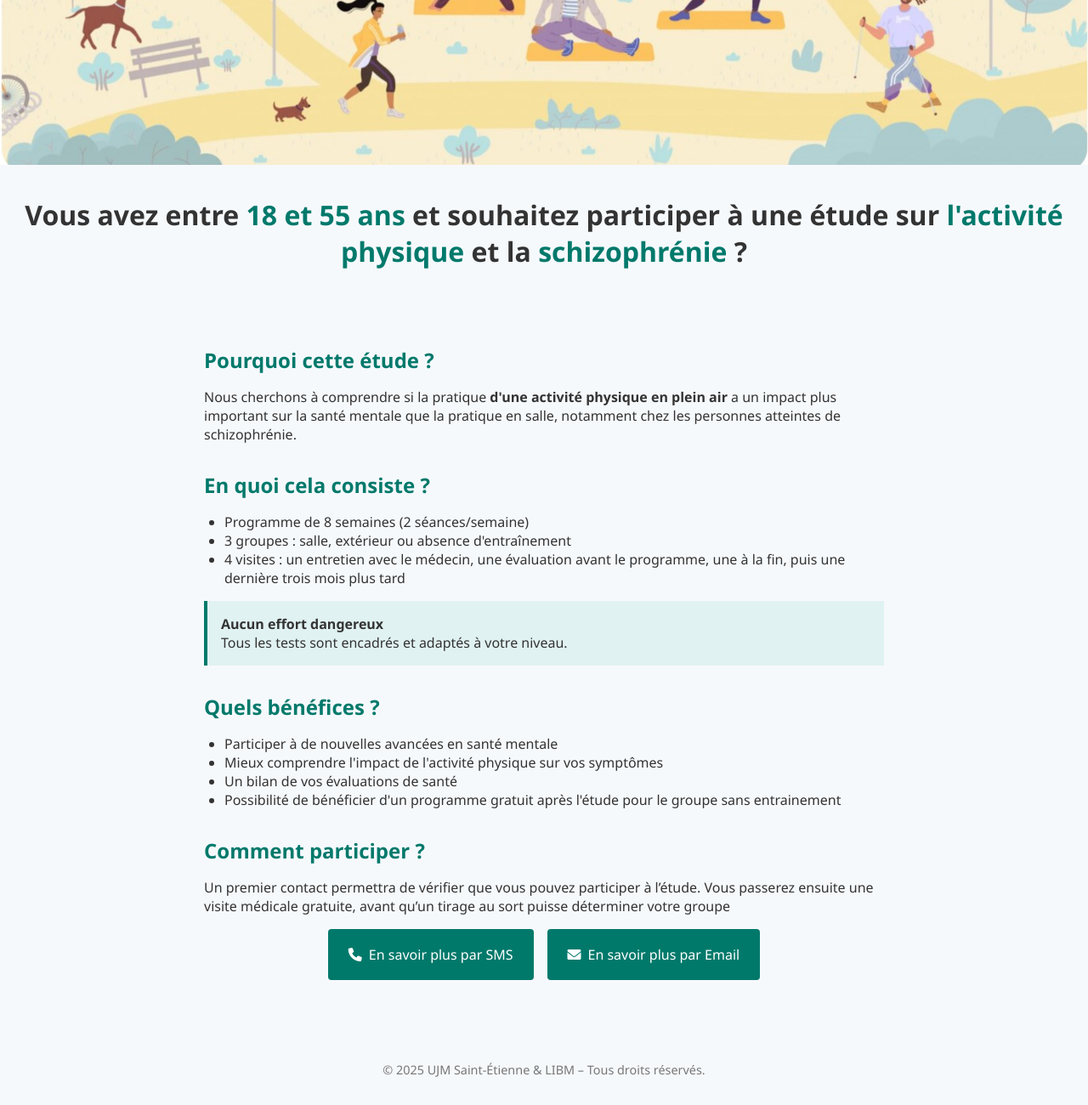
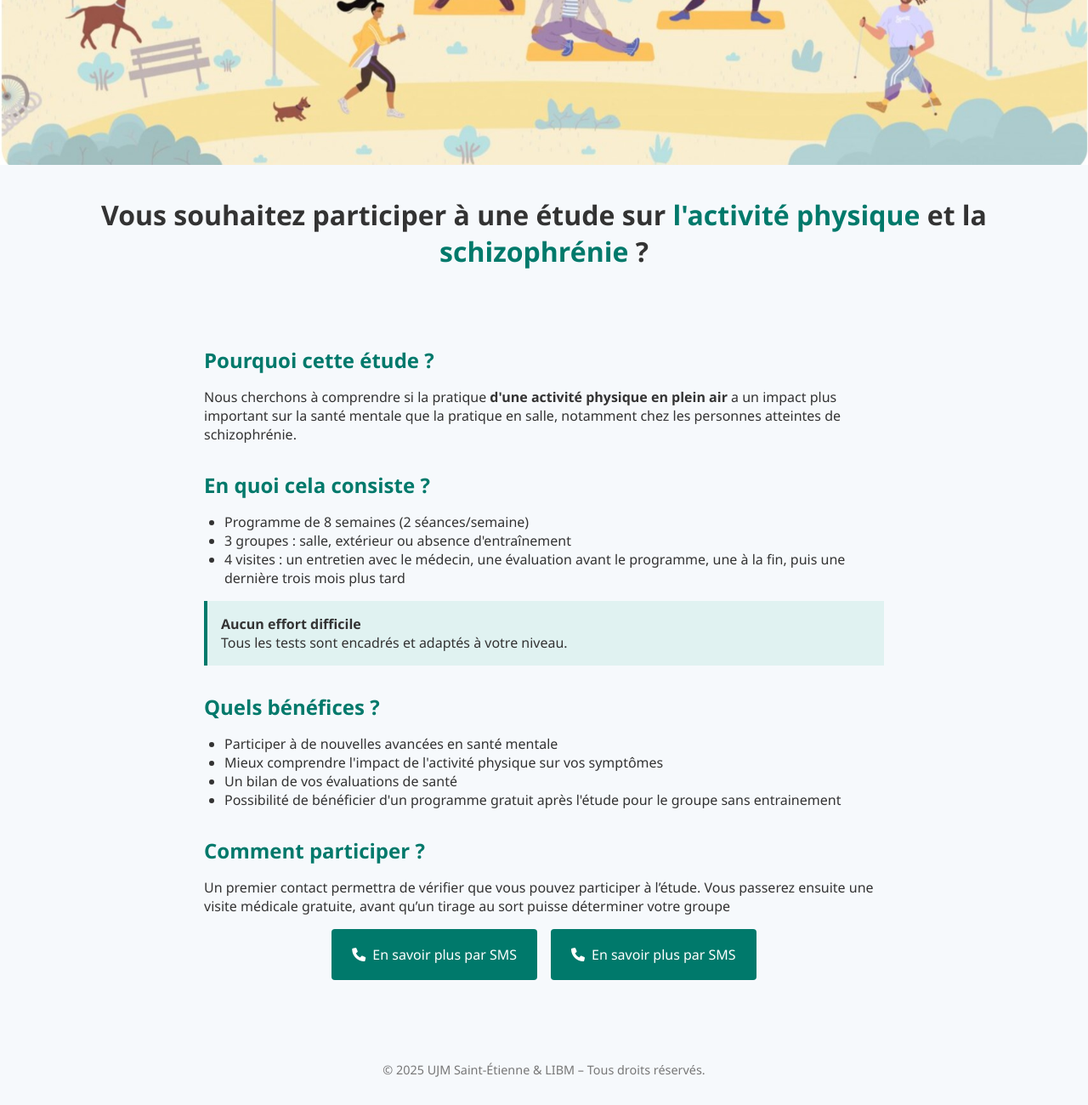
Before and after one commit to Narimane94/activitephysique_schizophrenie_SAPIN, a plain HTML site: page index.html in a window 1280 px wide. Shown: the part 441-1741 px from the top of the page at 85% size. Drawn offline with Linux system fonts and the light colour scheme.

Commit message:
index.html

```diff
--- a/index.html
+++ b/index.html
@@ -192,8 +192,7 @@
   <!-- Titre principal -->
   <div class="title">
     <h1>
-      Vous avez entre
-      <span class="highlight-text">18 et 55 ans</span> et souhaitez participer à une
+      Vous  souhaitez participer à une
       étude sur <span class="highlight-text">l'activité physique</span> et la
       <span class="highlight-text">schizophrénie</span> ?
     </h1>
@@ -220,7 +219,7 @@
         </li>
       </ul>
       <div class="highlight">
-        <strong>Aucun effort dangereux</strong><br />Tous les tests sont encadrés et adaptés à votre niveau.
+        <strong>Aucun effort difficile</strong><br />Tous les tests sont encadrés et adaptés à votre niveau.
       </div>
     </section>
 
@@ -230,8 +229,7 @@
         <li>Participer à de nouvelles avancées en santé mentale</li>
         <li>Mieux comprendre l'impact de l'activité physique sur vos symptômes</li>
         <li>Un bilan de vos évaluations de santé</li>
-        <li>
-          Possibilité de bénéficier d'un programme gratuit après l'étude pour le groupe sans entrainement
+        <li> Possibilité de bénéficier d'un programme gratuit après l'étude pour le groupe sans entrainement
         </li>
       </ul>
     </section>
@@ -248,13 +246,13 @@
       <div class="btn-group">
         <a
           class="btn"
-          href="sms:+33699719849&body=Bonjour, votre étude sur l'activité physique et la schizophrénie m'intéresse."
+          href="sms:+336997198499&body=Bonjour, votre étude sur l'activité physique et la schizophrénie m'intéresse."
           ><i class="fas fa-phone"></i> En savoir plus par SMS</a
         >
         <a
           class="btn"
-          href="mailto:narimane.zeghoudi@univ-st-etienne.fr?subject=Intérêt pour l'étude SAPIN&body=Bonjour, votre étude sur l'activité physique et la schizophrénie m'intéresse."
-          ><i class="fas fa-envelope"></i> En savoir plus par Email</a
+          onclick="window.location.href = 'sms:+336997198499?body=Bonjour, votre étude sur l\'activité physique et la schizophrénie m\'intéresse.'">
+  <i class="fas fa-phone"></i> En savoir plus par SMS</a
         >
       </div>
     </section>
```
